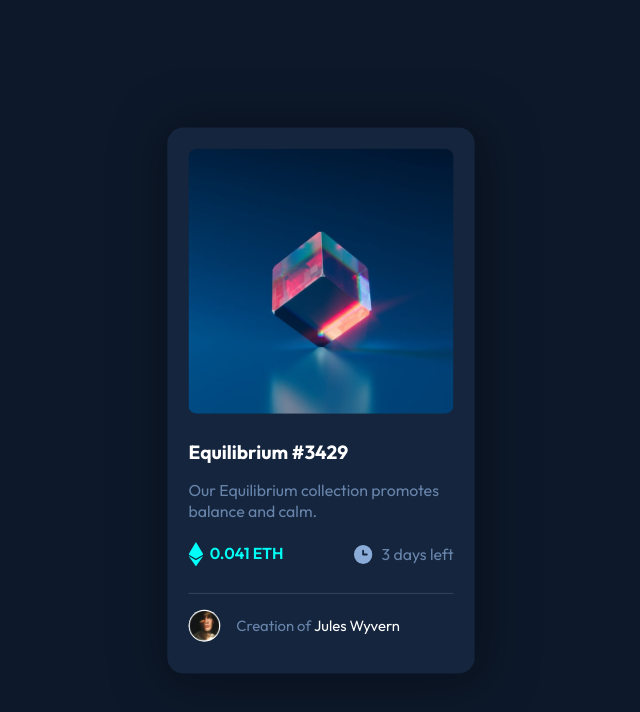
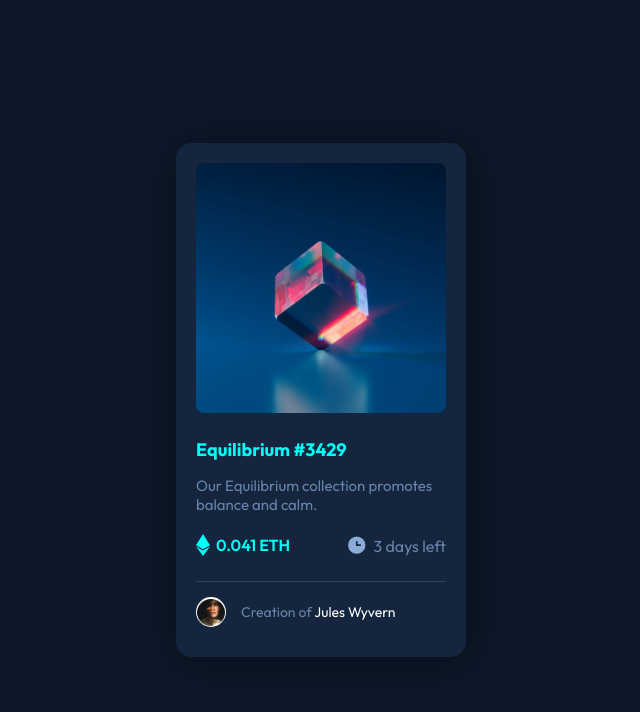
Before and after one commit to cannibalhulk/nft-preview-card, a plain HTML site: page index.html in a window 1280 px wide. In both pictures the pointer is over the element "Equilibrium #3429". Shown: the whole page, without its empty margins (319-959 px from the left). Drawn offline with Linux system fonts and the light colour scheme.

Commit message:
active states

```diff
--- a/Global.css
+++ b/Global.css
@@ -27,11 +27,6 @@ main{
     transition: 0.4s ease-out;
 }
 
-.card:hover{
-    scale: 1.06;
-
-}
-
 .card img{
     width: 100%;
     border-radius: 8px;
@@ -43,6 +38,10 @@ main{
     font-size: 20px;
     margin-top:25px;
     color:hsl(0, 0%, 100%);
+}
+
+.additional h1:hover{
+    color:hsl(178, 100%, 50%)
 }
 
 .additional>p{
@@ -109,6 +108,10 @@ main{
     color: hsl(0, 0%, 100%);
 }
 
+.creator p span:hover{
+    color:hsl(178, 100%, 50%)
+}
+
 .ctr-img-div{
     width:40px;
     height: 40px;
@@ -141,7 +144,7 @@ main{
     }
 
     .price p, .date p{
-        font-size: 15px;
+        font-size: 16px;
     }
 
     .ctr-img-div{
```
